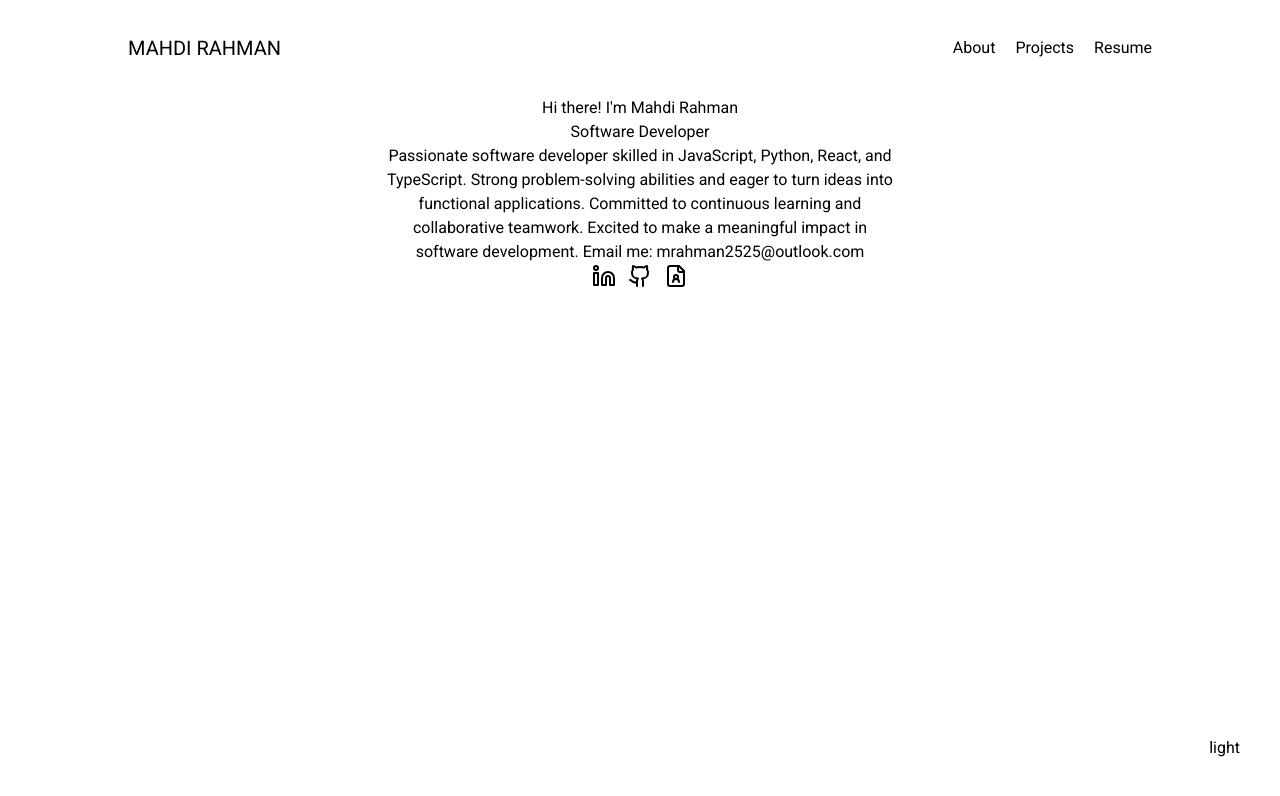
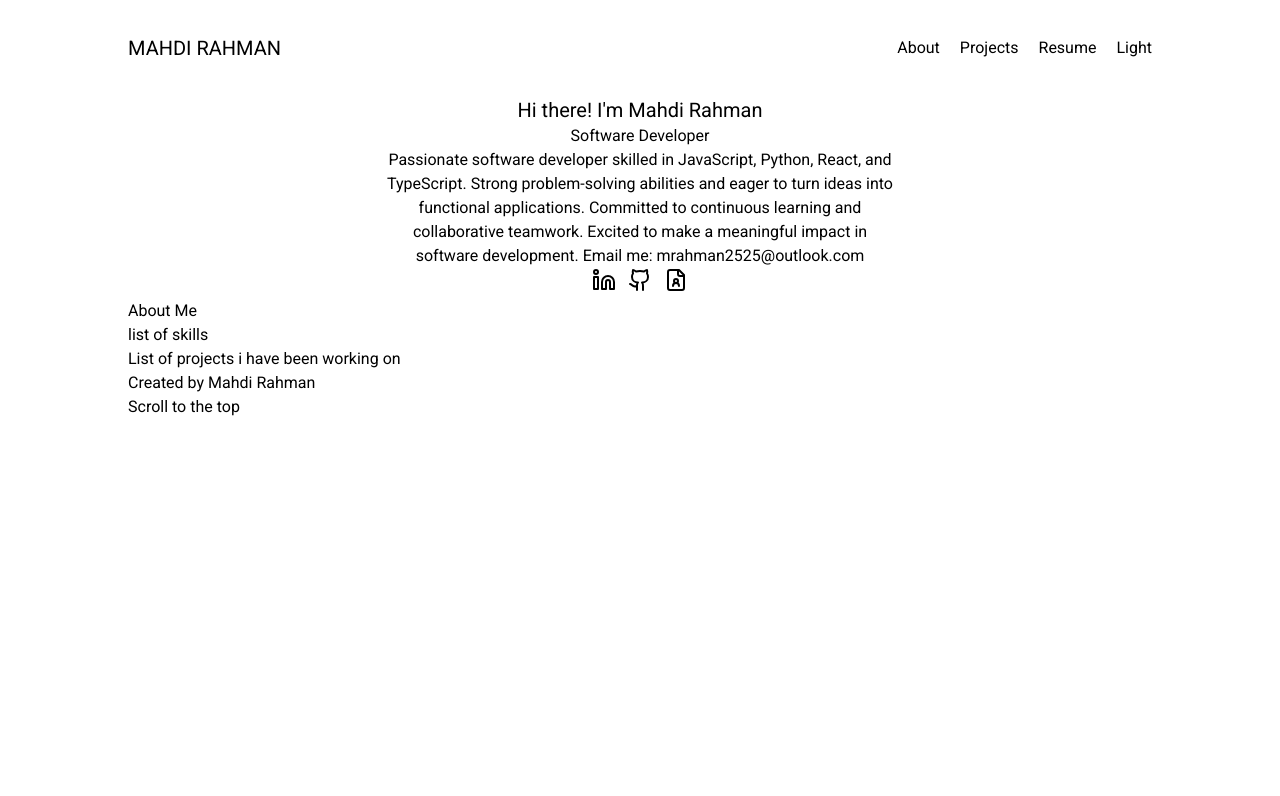
Before and after one commit to Mahdirah0/portfolio, a React (Vite) app: page / in a window 1280 px wide. Shown: the top 796 px of the page. Built offline with nearby package versions, Linux system fonts and the light colour scheme.

Commit message:
added basic blocks

```diff
--- a/src/components/header.tsx
+++ b/src/components/header.tsx
@@ -1,5 +1,5 @@
 import { Link } from 'react-router-dom';
-import { LINKED_IN_PROFILE_URL, RESUME_PATH } from '../constants';
+import { RESUME_PATH } from '@src/constants';
 
 import { useState, useEffect } from 'react';
 // import { HamburgerMenu } from './HamburgerMenu';
@@ -73,7 +73,7 @@ export const Header = () => {
           {width < 635 ? (
             <HamburgerMenu />
           ) : (
-            <nav>
+            <nav className='flex space-x-5'>
               <ul className='flex space-x-5'>
                 {links.map((item) => (
                   <li key={item.label}>
@@ -86,6 +86,7 @@ export const Header = () => {
                   </Link>
                 </li>
               </ul>
+              <button>Light</button>
             </nav>
           )}
         </div>
--- a/src/main.tsx
+++ b/src/main.tsx
@@ -2,18 +2,13 @@ import React from 'react';
 import ReactDOM from 'react-dom/client';
 import './index.css';
 import { createBrowserRouter, RouterProvider } from 'react-router-dom';
-import { AboutPage, HomePage, ProjectsPage, ErrorPage } from './pages';
-import { Container, ThemeSwitcher } from './components';
+import { HomePage, ProjectsPage, ErrorPage } from './pages';
+import { Container } from './components';
 
 const router = createBrowserRouter([
   {
     path: '/',
     element: <HomePage />,
-    errorElement: <ErrorPage />,
-  },
-  {
-    path: '/about',
-    element: <AboutPage />,
     errorElement: <ErrorPage />,
   },
   {
@@ -26,7 +21,6 @@ ReactDOM.createRoot(document.getElementById('root') as HTMLElement).render(
   <React.StrictMode>
     <Container>
       <RouterProvider router={router} />
-      <ThemeSwitcher />
     </Container>
   </React.StrictMode>
 );
--- a/src/pages/home-page.tsx
+++ /dev/null
@@ -1,51 +0,0 @@
-import { Link } from 'react-router-dom';
-import {
-  GithubSvgIcon,
-  Header,
-  Headings,
-  LinkedInSvgIcon,
-  ResumeSvgIcon,
-} from '../components';
-import {
-  GITHUB_PROFILE_URL,
-  LINKED_IN_PROFILE_URL,
-  RESUME_PATH,
-} from '../constants';
-
-export const HomePage = () => {
-  return (
-    <div>
-      <Header />
-      <div className='text-center w-1/2 m-auto'>
-        <div>
-          <Headings.H1>Hi there! I'm Mahdi Rahman</Headings.H1>
-          <Headings.H2>Software Developer</Headings.H2>
-        </div>
-        <p>
-          Passionate software developer skilled in JavaScript, Python, React,
-          and TypeScript. Strong problem-solving abilities and eager to turn
-          ideas into functional applications. Committed to continuous learning
-          and collaborative teamwork. Excited to make a meaningful impact in
-          software development. Email me: mrahman2525@outlook.com
-        </p>
-        <div className='space-x-3'>
-          <button>
-            <Link to={LINKED_IN_PROFILE_URL} target='_blank'>
-              <LinkedInSvgIcon />
-            </Link>
-          </button>
-          <button>
-            <Link to={GITHUB_PROFILE_URL} target='_blank'>
-              <GithubSvgIcon />
-            </Link>
-          </button>
-          <button>
-            <Link to={RESUME_PATH} target='_blank'>
-              <ResumeSvgIcon />
-            </Link>
-          </button>
-        </div>
-      </div>
-    </div>
-  );
-};
--- /dev/null
+++ b/src/pages/home-page/home-page.tsx
@@ -0,0 +1,19 @@
+import { Header } from '@src/components';
+import { HeroSection } from './sections/hero-section';
+import { AboutSection } from './sections/about-section';
+import { ProjectSection } from './sections/project-section';
+import { FooterSection } from './sections/footer-section';
+import { SkillsSection } from './sections/skills-section';
+
+export const HomePage = () => {
+  return (
+    <div>
+      <Header />
+      <HeroSection />
+      <AboutSection />
+      <SkillsSection />
+      <ProjectSection />
+      <FooterSection />
+    </div>
+  );
+};
--- /dev/null
+++ b/src/pages/home-page/index.ts
@@ -0,0 +1 @@
+export { HomePage } from './home-page';
--- /dev/null
+++ b/src/pages/home-page/sections/about-section.tsx
@@ -0,0 +1,9 @@
+import { Headings } from '@src/components';
+
+export const AboutSection = () => {
+  return (
+    <div>
+      <Headings.H2>About Me</Headings.H2>
+    </div>
+  );
+};
--- /dev/null
+++ b/src/pages/home-page/sections/footer-section.tsx
@@ -0,0 +1,8 @@
+export const FooterSection = () => {
+  return (
+    <footer>
+      <h2>Created by Mahdi Rahman</h2>
+      <button>Scroll to the top</button>
+    </footer>
+  );
+};
--- /dev/null
+++ b/src/pages/home-page/sections/hero-section.tsx
@@ -0,0 +1,49 @@
+import {
+  GithubSvgIcon,
+  Headings,
+  LinkedInSvgIcon,
+  ResumeSvgIcon,
+} from '@src/components';
+import {
+  GITHUB_PROFILE_URL,
+  LINKED_IN_PROFILE_URL,
+  RESUME_PATH,
+} from '@src/constants';
+import { Link } from 'react-router-dom';
+
+export const HeroSection = () => {
+  return (
+    <div className='text-center w-1/2 m-auto'>
+      <div>
+        <Headings.H1 className='text-xl'>
+          Hi there! I'm Mahdi Rahman
+        </Headings.H1>
+        <Headings.H2>Software Developer</Headings.H2>
+      </div>
+      <p>
+        Passionate software developer skilled in JavaScript, Python, React, and
+        TypeScript. Strong problem-solving abilities and eager to turn ideas
+        into functional applications. Committed to continuous learning and
+        collaborative teamwork. Excited to make a meaningful impact in software
+        development. Email me: mrahman2525@outlook.com
+      </p>
+      <div className='space-x-3'>
+        <button>
+          <Link to={LINKED_IN_PROFILE_URL} target='_blank'>
+            <LinkedInSvgIcon />
+          </Link>
+        </button>
+        <button>
+          <Link to={GITHUB_PROFILE_URL} target='_blank'>
+            <GithubSvgIcon />
+          </Link>
+        </button>
+        <button>
+          <Link to={RESUME_PATH} target='_blank'>
+            <ResumeSvgIcon />
+          </Link>
+        </button>
+      </div>
+    </div>
+  );
+};
--- /dev/null
+++ b/src/pages/home-page/sections/project-section.tsx
@@ -0,0 +1,7 @@
+export const ProjectSection = () => {
+  return (
+    <div>
+      <h2>List of projects i have been working on</h2>
+    </div>
+  );
+};
--- /dev/null
+++ b/src/pages/home-page/sections/skills-section.tsx
@@ -0,0 +1,7 @@
+export const SkillsSection = () => {
+  return (
+    <div>
+      <h2>list of skills</h2>
+    </div>
+  );
+};
--- a/tsconfig.json
+++ b/tsconfig.json
@@ -5,7 +5,10 @@
     "lib": ["ES2020", "DOM", "DOM.Iterable"],
     "module": "ESNext",
     "skipLibCheck": true,
-
+    "baseUrl": ".",
+    "paths": {
+      "@src/*": ["./src/*"]
+    },
     /* Bundler mode */
     "moduleResolution": "bundler",
     "allowImportingTsExtensions": true,
--- a/vite.config.ts
+++ b/vite.config.ts
@@ -1,8 +1,14 @@
 import { defineConfig } from 'vite';
 import react from '@vitejs/plugin-react';
+import path from 'path';
 
 // https://vitejs.dev/config/
 export default defineConfig({
+  resolve: {
+    alias: {
+      '@src': path.resolve(__dirname, './src'),
+    },
+  },
   plugins: [react()],
   define: { 'process.env': process.env },
 });
```
